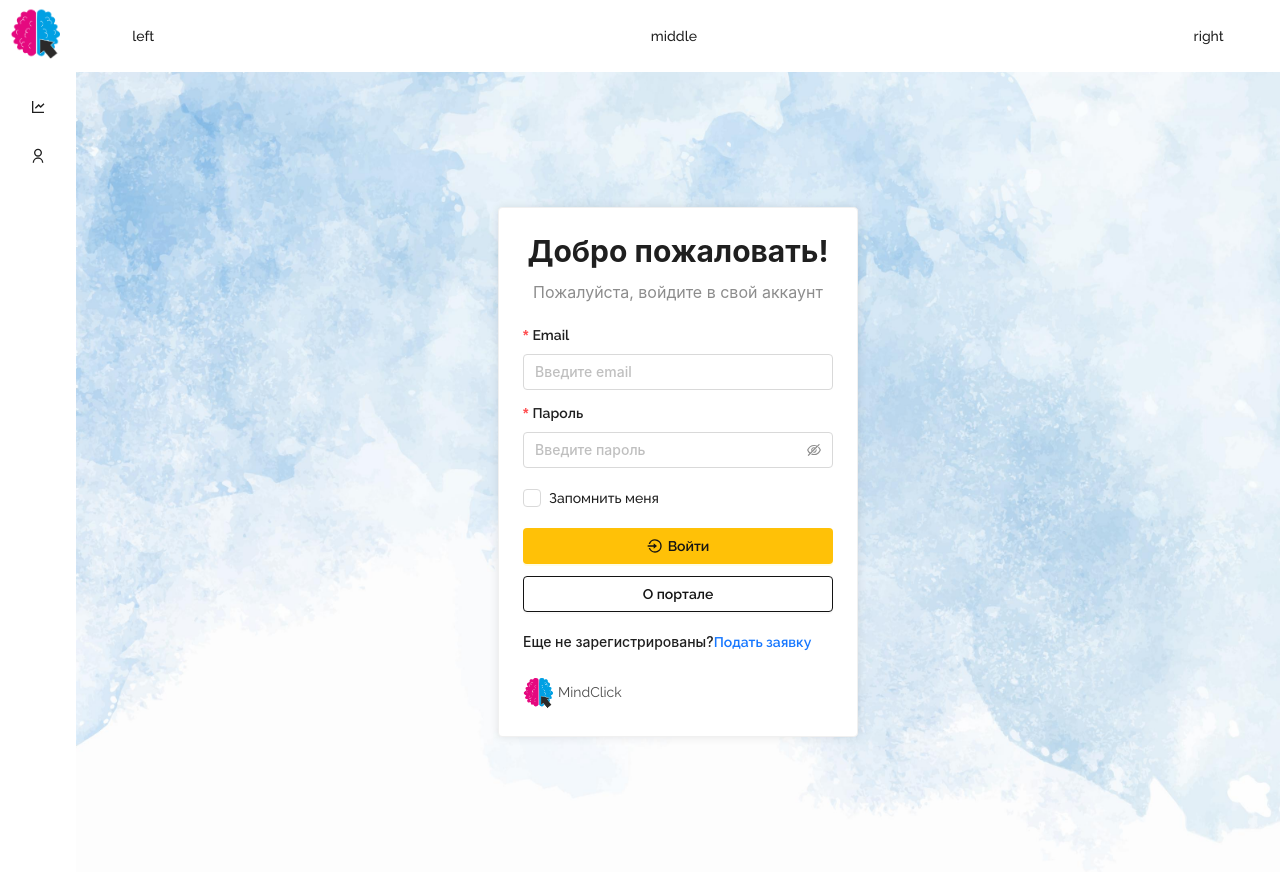
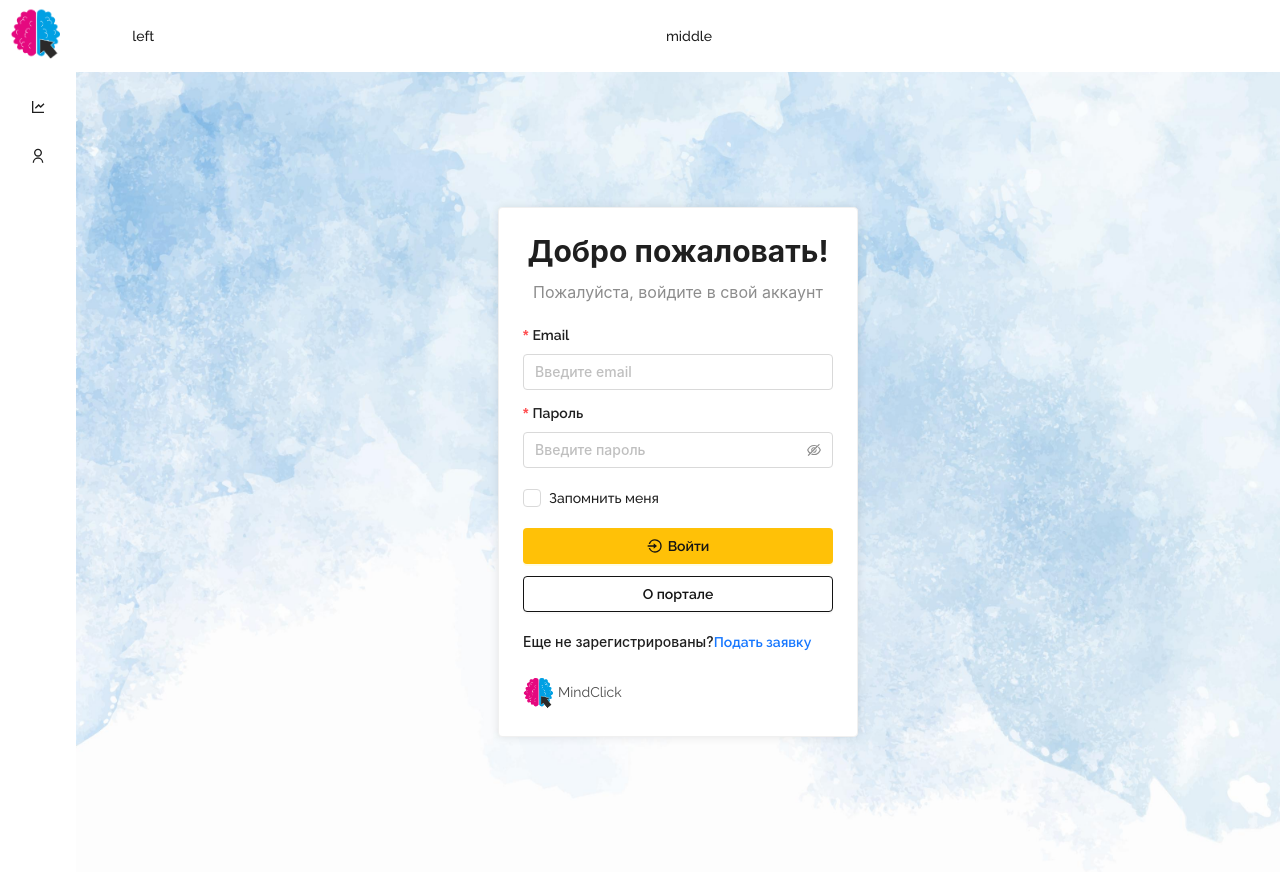
Before and after one commit to Adlemas/mindclick-frontend-v2-review, a Next.js app: page /login in a window 1280 px wide. Built offline with nearby package versions, Linux system fonts and the light colour scheme; no server answers.

Commit message:
feat: own children as right component for header support

```diff
--- a/src/components/DashboardNav/index.tsx
+++ b/src/components/DashboardNav/index.tsx
@@ -1,16 +1,24 @@
-import { FC } from "react";
+import { FC, ReactNode } from "react";
 import { Layout } from "antd";
 
 import styles from "./styles.module.scss";
 
 const { Header } = Layout;
 
-const DashboardNav: FC = () => (
+interface IDashboardNavProps {
+  children?: ReactNode;
+}
+
+const DashboardNav: FC<IDashboardNavProps> = ({ children }) => (
   <Header className={styles.header}>
     <div>left</div>
     <div>middle</div>
-    <div>right</div>
+    <div>{children}</div>
   </Header>
 );
 
+DashboardNav.defaultProps = {
+  children: null,
+};
+
 export default DashboardNav;
```
